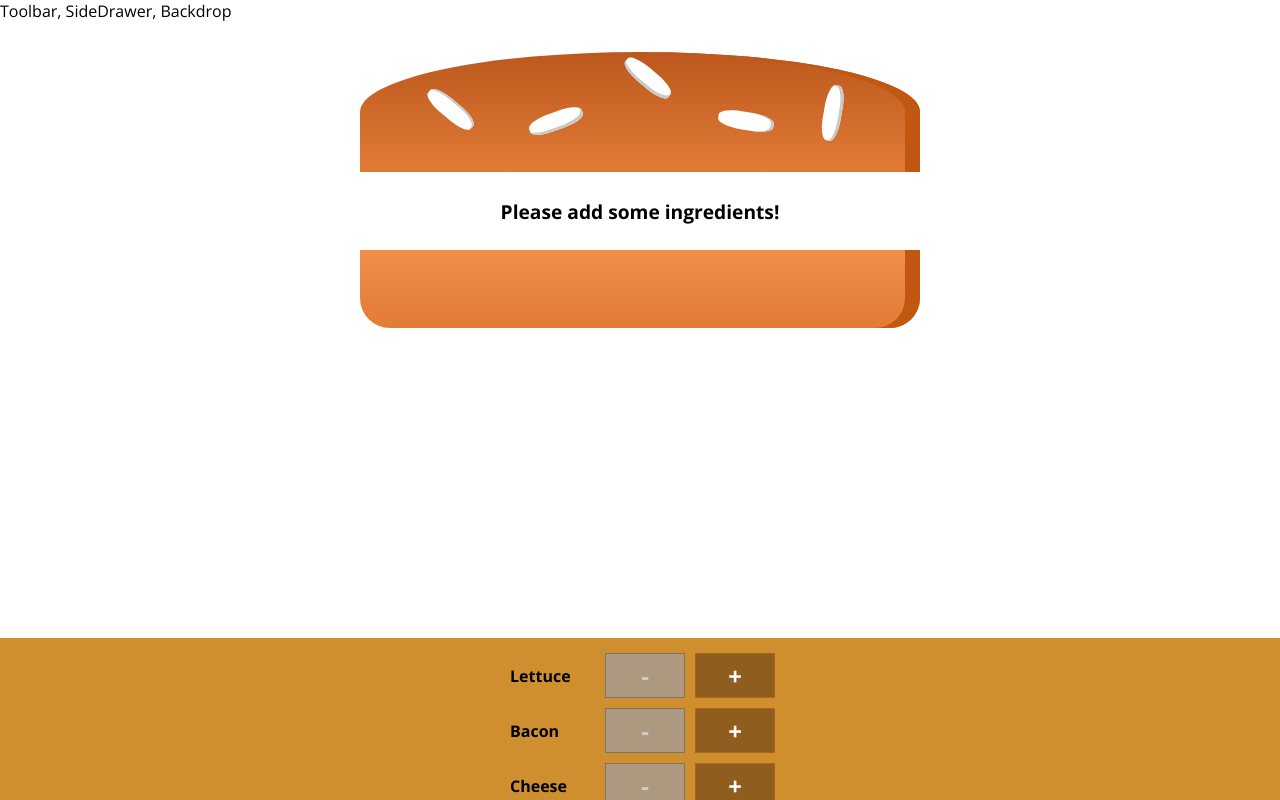
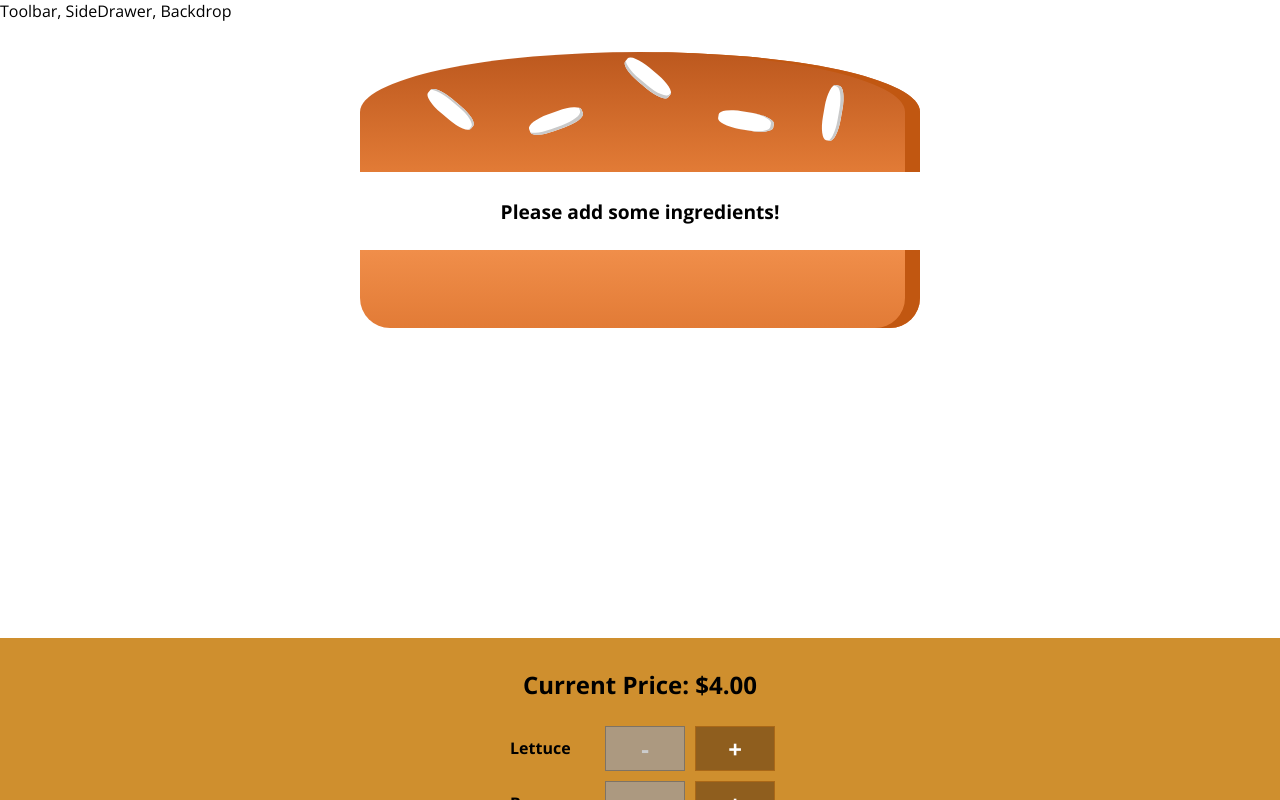
Before and after one commit to jeffcad/burger-builder, a React (Create React App) app: page / in a window 1280 px wide. Shown: the top 800 px of the page. Built offline with nearby package versions, Linux system fonts and the light colour scheme.

Commit message:
Display price

```diff
--- a/src/components/Burger/BuildControls/BuildControls.js
+++ b/src/components/Burger/BuildControls/BuildControls.js
@@ -11,6 +11,7 @@ const controls = [
 
 const BuildControls = (props) => (
   <div className={classes.BuildControls}>
+    <h2>Current Price: ${props.price.toFixed(2)}</h2>
     {controls.map(control =>
       <BuildControl
         key={control.label}
--- a/src/containers/BurgerBuilder/BurgerBuilder.js
+++ b/src/containers/BurgerBuilder/BurgerBuilder.js
@@ -57,6 +57,7 @@ class BurgerBuilder extends Component {
       <Aux>
         <Burger ingredients={this.state.ingredients} />
         <BuildControls
+          price={this.state.totalPrice}
           disabled={disabledInfo}
           ingredientAdded={this.addIngredientHandler}
           ingredientRemoved={this.removeIngredientHandler}
```
Also changed, not shown: 1 other file (tests, documents, lock files or other folders).
